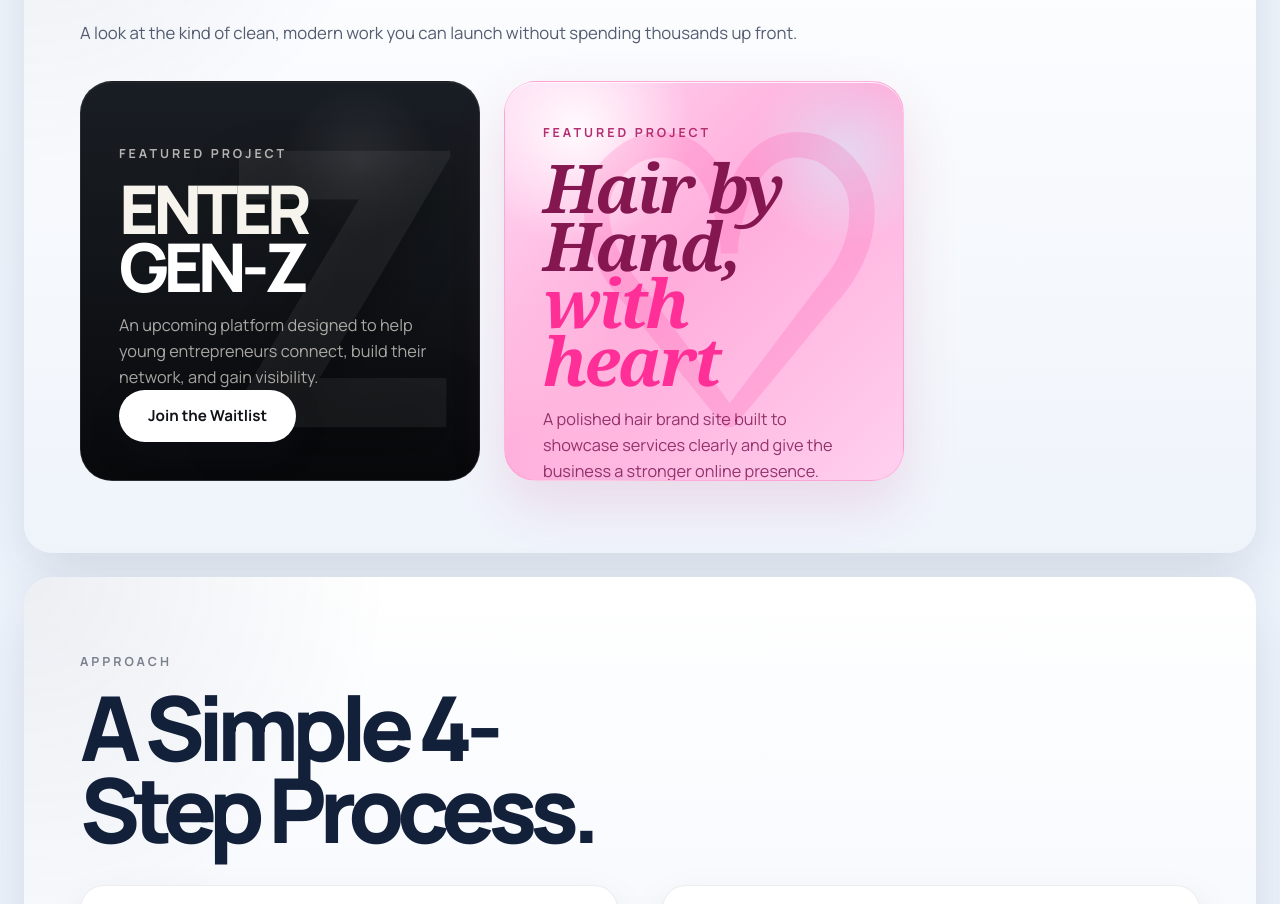
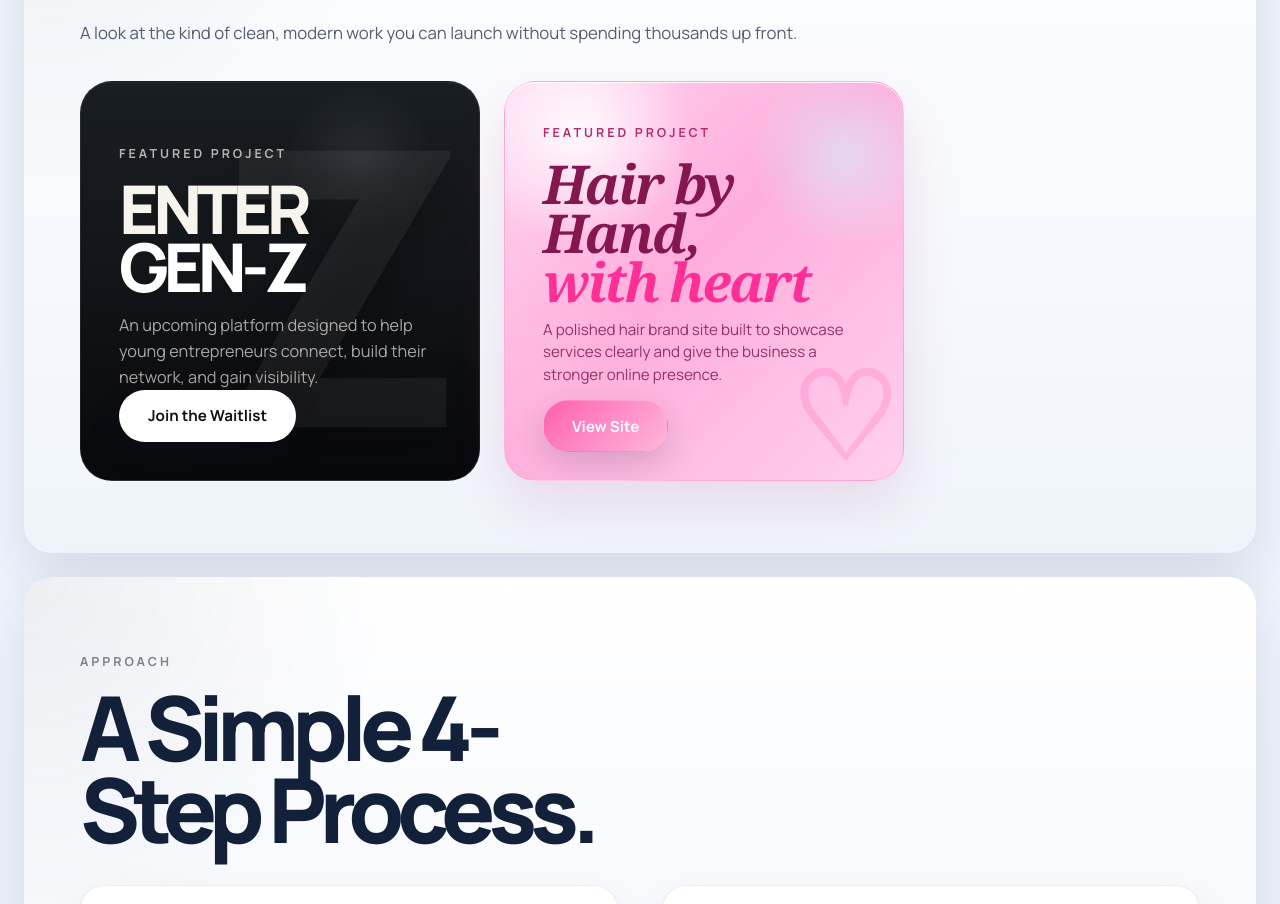
Before and after one commit to javiertanaxcruz-prog/javertechofficalv2, a Next.js app: page / in a window 1280 px wide. Shown: the part 2029-2933 px from the top of the page. Built offline with nearby package versions, Linux system fonts and the light colour scheme.

Commit message:
Tighten beauty project card spacing

```diff
--- a/app/globals.css
+++ b/app/globals.css
@@ -922,11 +922,17 @@
   color: #84174f;
 }
 
+.feature-panel--beauty .feature-panel__copy {
+  max-width: 100%;
+}
+
 .feature-panel--beauty .feature-panel__title-line {
   font-family: Georgia, "Times New Roman", serif;
   font-style: italic;
   font-weight: 700;
   letter-spacing: -0.04em;
+  font-size: clamp(2.2rem, 4.4vw, 3.35rem);
+  line-height: 0.92;
 }
 
 .feature-panel--beauty .feature-panel__title-line:last-child {
@@ -934,17 +940,26 @@
 }
 
 .feature-panel--beauty .feature-panel__copy p {
+  margin-top: 12px;
   color: rgba(122, 20, 80, 0.82);
+  font-size: 0.95rem;
+  line-height: 1.48;
 }
 
 .feature-panel--beauty .feature-panel__logo {
   color: rgba(255, 47, 152, 0.16);
   text-shadow: none;
+  font-size: clamp(5rem, 14vw, 7.5rem);
+  top: auto;
+  right: 18px;
+  bottom: 18px;
+  transform: none;
 }
 
 .feature-panel--beauty .button--light {
   background: linear-gradient(135deg, #ff61a9, #ff8ac6 48%, #ffb7da);
   color: #fffdfd;
+  margin-top: 14px;
 }
 
 .section--obsidian .advantage {
```
